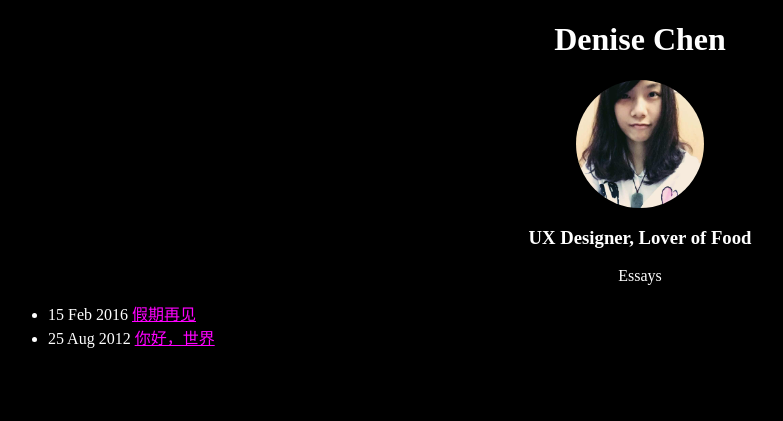
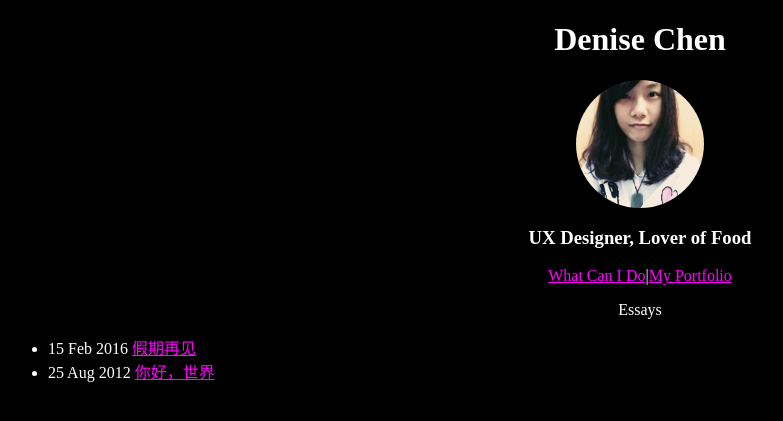
Before and after one commit to Denise-Chen/jekyll_demo, a Jekyll site: the page built from index.html, in a window 1280 px wide. Shown: the top 421 px of the page, without its empty margins (0-783 px from the left). Built offline with Jekyll 4.4.1, drawn with Linux system fonts in a browser that asks for light colours.

Commit message:
add some modules

```diff
--- a/index.html
+++ b/index.html
@@ -11,6 +11,7 @@
 <img src="images/me.jpeg" width="128" height="128" />
 <h3> UX Designer, Lover of Food</h3>
 </section>
+<p><a href="#">What Can I Do</a>|<a href="#">My Portfolio</a></p>
 <p>Essays</p>
 <ul>
     {% for post in site.posts %}
```
